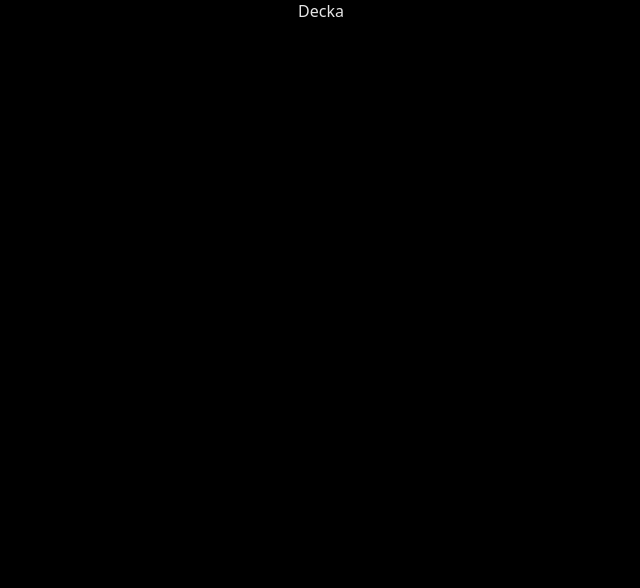
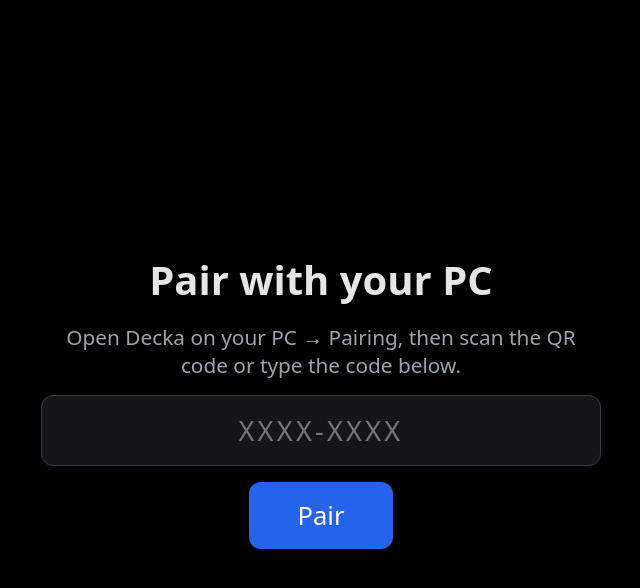
Before and after one commit to iqonkz/decka, a React (Vite) app in the folder client/: page / in a window 1280 px wide. Shown: the top 588 px of the page, without its empty margins (319-959 px from the left). Built offline with nearby package versions, Linux system fonts and the light colour scheme.

Commit message:
T4.3: Pairing screen, controller, URL fragment pairing

```diff
--- a/client/src/App.tsx
+++ b/client/src/App.tsx
@@ -1,3 +1,12 @@
+import PairScreen from "./screens/PairScreen";
+import { useAppState } from "./store/store";
+
 export default function App() {
-  return <div className="center">Decka</div>;
+  const conn = useAppState((s) => s.conn);
+  const agentName = useAppState((s) => s.agentName);
+
+  if (conn === "unpaired") return <PairScreen />;
+  if (conn === "update_required") return <div className="center">Update the Decka app to continue.</div>;
+  // Placeholder until the grid arrives in T4.4.
+  return <div className="center">{agentName ? `Connected to ${agentName}` : "Connecting…"}</div>;
 }
--- /dev/null
+++ b/client/src/app/controller.ts
@@ -0,0 +1,113 @@
+// The single place where Connection, the store and local storage meet (ARCHITECTURE.md 4.4).
+import type { ErrorCode } from "@decka/shared";
+import { parsePairUrl } from "@decka/shared";
+import { buildCandidates } from "../net/candidates";
+import { Connection, type ConnFailure, type WebSocketCtor } from "../net/connection";
+import { clientInfo, isNative } from "../platform/native";
+import { applyPatch, applyWelcome, setState } from "../store/store";
+import { clearConn, loadConn, saveConn } from "../store/storage";
+
+/** Where the next pairing attempt goes; null when not pairing. */
+let pairTarget: { hosts: string[]; port: number } | null = null;
+let connection: Connection | null = null;
+
+function candidates(): string[] {
+  const env = { native: isNative(), devHost: import.meta.env.VITE_DEV_HOST, locationHost: location.host };
+  return buildCandidates(env, pairTarget ?? loadConn());
+}
+
+function conn(): Connection {
+  if (connection) return connection;
+  connection = new Connection({
+    WebSocketCtor: WebSocket as unknown as WebSocketCtor,
+    now: () => Date.now(),
+    setTimeout: (fn, ms) => window.setTimeout(fn, ms),
+    clearTimeout: (h) => window.clearTimeout(h as number),
+    candidates,
+    token: () => loadConn()?.token ?? null,
+    native: isNative(),
+    clientInfo: clientInfo(),
+    onWelcome: applyWelcome,
+    onPatch: applyPatch,
+    onPressResult: () => {},
+    onStatus: (c, via) => {
+      if (pairTarget) return; // the pairing screen stays up until pairing finishes
+      setState({ conn: c, via });
+    },
+    onFatal: (code: ErrorCode) => {
+      if (code === "PROTOCOL_VERSION") setState({ conn: "update_required" });
+      else unpair(); // UNAUTHORIZED / DEVICE_REVOKED: the saved pairing is no longer valid
+    },
+  });
+  return connection;
+}
+
+export function pairErrorText(code: ConnFailure["code"]): string {
+  switch (code) {
+    case "PAIR_CODE_INVALID":
+      return "Code is wrong or expired. Generate a new one on the PC.";
+    case "RATE_LIMITED":
+      return "Too many attempts. Wait a minute.";
+    default:
+      return "Can't reach the PC. Check Wi-Fi or the USB cable.";
+  }
+}
+
+/** Pairs with the PC; on success the connection continues with the new token. Rejects with a ConnFailure. */
+export async function pairWith(hosts: string[], port: number, code: string, agentName: string): Promise<void> {
+  const c = conn();
+  pairTarget = { hosts, port };
+  try {
+    const paired = await c.pair(code);
+    saveConn({ token: paired.token, deviceId: paired.deviceId, hosts, port, agentName });
+  } catch (e) {
+    pairTarget = null;
+    if (loadConn()) c.start();
+    else setState({ conn: "unpaired" });
+    throw e;
+  }
+  pairTarget = null;
+  setState({ conn: "connecting", lastError: null });
+}
+
+export function unpair(): void {
+  clearConn();
+  conn().stop();
+  setState({ conn: "unpaired", via: null, agentName: null, state: null, rev: 0, pageIndex: 0, lastError: null });
+}
+
+export function press(actionId: string): Promise<void> {
+  return conn().press(actionId);
+}
+
+export function dismiss(notifId: string): void {
+  conn().dismiss(notifId);
+}
+
+export function setPage(pageIndex: number): void {
+  setState({ pageIndex });
+}
+
+export function init(): void {
+  document.addEventListener("visibilitychange", () => {
+    if (document.visibilityState === "visible") conn().wake();
+  });
+
+  if (location.hash.includes("c=")) {
+    const parsed = parsePairUrl(location.href);
+    if (parsed) {
+      history.replaceState(null, "", location.pathname + location.search); // erase the code from the address bar
+      pairWith(parsed.hosts, parsed.port, parsed.code, parsed.agentName).catch((e: ConnFailure) => {
+        setState({ conn: "unpaired", lastError: pairErrorText(e.code) });
+      });
+      return;
+    }
+  }
+
+  if (loadConn()) {
+    setState({ conn: "connecting" });
+    conn().start();
+  } else {
+    setState({ conn: "unpaired" });
+  }
+}
--- a/client/src/main.tsx
+++ b/client/src/main.tsx
@@ -1,7 +1,10 @@
 import { StrictMode } from "react";
 import { createRoot } from "react-dom/client";
 import App from "./App";
+import { init } from "./app/controller";
 import "./styles.css";
+
+init();
 
 createRoot(document.getElementById("root")!).render(
   <StrictMode>
--- /dev/null
+++ b/client/src/platform/native.ts
@@ -0,0 +1,10 @@
+import type { ClientInfo } from "@decka/shared";
+
+/** True inside the Capacitor app. Always false until T7.2 adds Capacitor. */
+export function isNative(): boolean {
+  return false;
+}
+
+export function clientInfo(): ClientInfo {
+  return { name: "Browser", app: "web", version: import.meta.env.VITE_APP_VERSION };
+}
--- /dev/null
+++ b/client/src/screens/PairScreen.tsx
@@ -0,0 +1,64 @@
+import { useState, type FormEvent } from "react";
+import { normalizeCode, parseHostInput } from "@decka/shared";
+import { pairErrorText, pairWith } from "../app/controller";
+import { isNative } from "../platform/native";
+import { useAppState } from "../store/store";
+import type { ConnFailure } from "../net/connection";
+
+export default function PairScreen() {
+  const native = isNative();
+  const initialError = useAppState((s) => s.lastError);
+  // In the browser the page is served by the PC itself, so the address is known and hidden.
+  const [address, setAddress] = useState(native ? "" : location.host);
+  const [code, setCode] = useState("");
+  const [error, setError] = useState<string | null>(initialError);
+  const [busy, setBusy] = useState(false);
+
+  async function submit(e: FormEvent) {
+    e.preventDefault();
+    const host = parseHostInput(address);
+    if (!host) return setError("Enter a valid address");
+    const normalized = normalizeCode(code);
+    if (!normalized) return setError("Enter the 8-character code");
+    setError(null);
+    setBusy(true);
+    try {
+      await pairWith([host.host], host.port, normalized, host.host);
+    } catch (err) {
+      setError(pairErrorText((err as ConnFailure).code));
+      setBusy(false);
+    }
+  }
+
+  return (
+    <form className="pair" onSubmit={submit}>
+      <h1>Pair with your PC</h1>
+      <p className="hint">Open Decka on your PC → Pairing, then scan the QR code or type the code below.</p>
+      {native && (
+        <input
+          className="field"
+          aria-label="PC address"
+          placeholder="192.168.1.10"
+          inputMode="url"
+          autoCapitalize="off"
+          value={address}
+          onChange={(e) => setAddress(e.target.value)}
+        />
+      )}
+      <input
+        className="field code"
+        aria-label="Code"
+        placeholder="XXXX-XXXX"
+        autoCapitalize="characters"
+        autoComplete="off"
+        maxLength={9}
+        value={code}
+        onChange={(e) => setCode(e.target.value.toUpperCase())}
+      />
+      {error && <p className="error">{error}</p>}
+      <button className="primary" type="submit" disabled={busy}>
+        {busy ? "Pairing…" : "Pair"}
+      </button>
+    </form>
+  );
+}
--- a/client/src/styles.css
+++ b/client/src/styles.css
@@ -15,3 +15,41 @@ html, body, #root {
   align-items: center;
   justify-content: center;
 }
+input, button { font: inherit; }
+input { user-select: text; touch-action: manipulation; }
+
+.pair {
+  display: flex;
+  flex-direction: column;
+  align-items: center;
+  justify-content: center;
+  gap: 2vmin;
+  height: 100%;
+  padding: 0 6vmin;
+  box-sizing: border-box;
+  text-align: center;
+}
+.pair h1 { margin: 0; font-size: 5vmin; }
+.pair .hint { margin: 0; max-width: 70vmin; color: #9ca3af; font-size: 2.6vmin; }
+.field {
+  width: min(70vmin, 100%);
+  box-sizing: border-box;
+  padding: 2vmin 2.5vmin;
+  border: 1px solid #3a3a40;
+  border-radius: 1.5vmin;
+  background: #16161a;
+  color: #e5e5e5;
+  font-size: 3.4vmin;
+}
+.field.code { text-align: center; letter-spacing: 0.4vmin; }
+.error { margin: 0; color: #dc2626; font-size: 2.6vmin; }
+.primary {
+  padding: 2vmin 6vmin;
+  border: 0;
+  border-radius: 1.5vmin;
+  background: #2563eb;
+  color: #fff;
+  font-size: 3.2vmin;
+  touch-action: manipulation;
+}
+.primary:disabled { opacity: 0.5; }
--- a/client/src/vite-env.d.ts
+++ b/client/src/vite-env.d.ts
@@ -1 +1,7 @@
 /// <reference types="vite/client" />
+
+interface ImportMetaEnv {
+  readonly VITE_APP_VERSION: string;
+  /** Optional `host:port` of the agent when the client is served by the Vite dev server. */
+  readonly VITE_DEV_HOST?: string;
+}
--- a/client/vite.config.ts
+++ b/client/vite.config.ts
@@ -1,9 +1,11 @@
 import { defineConfig } from "vite";
 import react from "@vitejs/plugin-react";
+import pkg from "./package.json";
 
 export default defineConfig({
   plugins: [react()],
   base: "./",
+  define: { "import.meta.env.VITE_APP_VERSION": JSON.stringify(pkg.version) },
   server: { port: 5173, strictPort: true, host: true },
   build: { target: "chrome90", outDir: "dist", emptyOutDir: true },
 });
```
Also changed, not shown: 1 other file (tests, documents, lock files or other folders).
